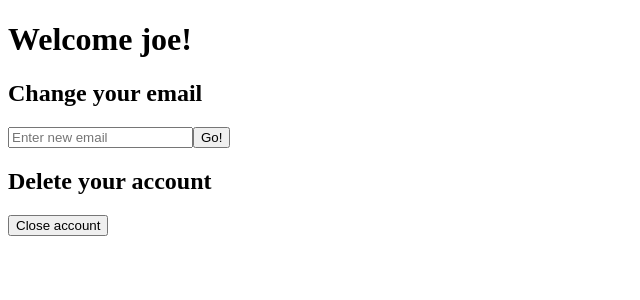
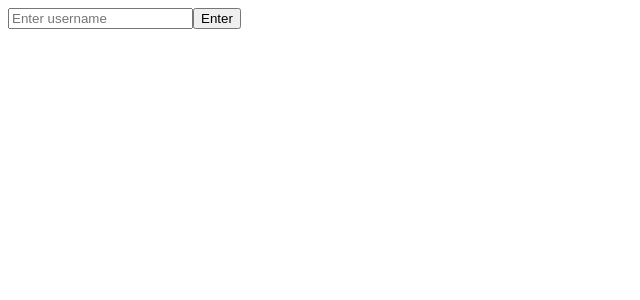
Before and after one commit to jacokyle01/type-wars, a React (Vite) app in the folder frontend/: page / in a window 1280 px wide. Shown: the top 300 px of the page, without its empty margins (0-640 px from the left). Built offline with nearby package versions, Linux system fonts and the light colour scheme.

Commit message:
implement login and registration w/ user saving

```diff
--- a/frontend/src/App.tsx
+++ b/frontend/src/App.tsx
@@ -4,14 +4,17 @@ import { Play } from './components/Play';
 import { Register } from './components/Register';
 import { Leaderboard } from './components/Leaderboard';
 import { Profile } from './components/Profile';
+import { Login } from './components/Login';
 
 const App = () => {
-  const [view, setView] = useState<View>('profile');
-  const [user, setUser] = useState<User>({ name: 'joe', id: 15 });
+  const [view, setView] = useState<View>('login');
+  const [user, setUser] = useState<User>({ name: '', id: 0 });
 
   switch (view) {
     case 'register':
-      return <Register setUser={setUser} setView={setView}></Register>;
+      return <Register setView={setView}></Register>;
+    case 'login':
+      return <Login setUser={setUser} setView={setView}></Login>
     case 'play':
       return <Play user={user} setView={setView}></Play>;
     case 'leaderboard':
--- a/frontend/src/components/Login.tsx
+++ b/frontend/src/components/Login.tsx
@@ -1,13 +1,15 @@
 import { useState } from 'react';
-import { View } from '../types/types';
+import { User, View } from '../types/types';
+import { getUser } from '../services/getUser';
 
 interface FormProps {
-  setName: (name: string) => void
-  setView: (view: View) => void
+  setUser: (user: User) => void;
+  setView: (view: View) => void;
 }
 
-export const Login: React.FC<FormProps> = ({setName ,setView}) => {
+export const Login: React.FC<FormProps> = ({ setUser, setView }) => {
   const [userInput, setUserInput] = useState('');
+  const [apiResult, setApiResult] = useState('');
 
   const handleChange = (e: React.FormEvent<HTMLInputElement>) => {
     setUserInput(e.currentTarget.value);
@@ -15,14 +17,30 @@ export const Login: React.FC<FormProps> = ({setName ,setView}) => {
 
   const handleSubmit = (e: React.FormEvent<HTMLFormElement>) => {
     e.preventDefault();
-    setName(userInput);
-    setView('play');
+    getUser({ username: userInput })
+      .then((data) => {
+        setApiResult('Success!');
+        console.log(data);
+        const { id, name } = data;
+        setUser({
+          id,
+          name,
+        });
+        setView('play');
+      })
+      .catch((error) => {
+        console.log('error: ', error);
+        setApiResult('Error logging in. Try again.');
+      });
   };
 
   return (
-    <form onSubmit={handleSubmit}>
-      <input value={userInput} onChange={handleChange} type="text" placeholder="Enter username"/>
-      <button>Enter</button>
-    </form>
+    <>
+      <form onSubmit={handleSubmit}>
+        <input value={userInput} onChange={handleChange} type="text" placeholder="Enter username" />
+        <button>Enter</button>
+      </form>
+      <h2>{apiResult}</h2>
+    </>
   );
 };
--- a/frontend/src/components/Register.tsx
+++ b/frontend/src/components/Register.tsx
@@ -1,12 +1,12 @@
 import { useState } from 'react';
-import { User, View } from '../types/types';
+import { View } from '../types/types';
+import { createAccount } from '../services/createAccount';
 
 interface FormProps {
-  setUser: (user: User) => void
-  setView: (view: View) => void
+  setView: (view: View) => void;
 }
 
-export const Register: React.FC<FormProps> = ({setUser, setView}) => {
+export const Register: React.FC<FormProps> = ({ setView }) => {
   const [userName, setUserName] = useState('');
   const [firstName, setFirstName] = useState('');
   const [lastName, setLastName] = useState('');
@@ -18,51 +18,52 @@ export const Register: React.FC<FormProps> = ({setUser, setView}) => {
 
   const handleChangeFirstName = (e: React.FormEvent<HTMLInputElement>) => {
     setFirstName(e.currentTarget.value);
-  }
+  };
 
   const handleChangeLastName = (e: React.FormEvent<HTMLInputElement>) => {
     setLastName(e.currentTarget.value);
-  }
+  };
 
   const handleChangeEmail = (e: React.FormEvent<HTMLInputElement>) => {
     setEmail(e.currentTarget.value);
-  }
+  };
 
   const handleSubmit = async (e: React.FormEvent<HTMLFormElement>) => {
     e.preventDefault();
-    const data = {
-        "name": "",
-        "id": 0
-    }
+    // const data = {
+    //     "name": "",
+    //     "id": 0
+    // }
+    createAccount({
+      username: userName,
+      forename: firstName,
+      surname: lastName,
+      email: email,
+    }).then(() => setView('login'));
 
-    console.log(userName);
-    console.log(firstName);
-    console.log(lastName);
-    console.log(email);
+    // try {
+    //   const response = await fetch('http://localhost:3000/api/user', {
+    //     method: 'POST',
+    //     headers: { 'content-type': 'application/json' },
+    //     body: JSON.stringify({
+    //       username: userName,
+    //       forename: firstName,
+    //       surname: lastName,
+    //       email: email,
+    //     }),
+    //   });
 
-    try {
-    const response = await fetch("http://localhost:3000/api/user", {
-                method: "POST",
-                headers: { "content-type": "application/json" },
-                body: JSON.stringify({
-                    username: userName,
-                    forename: firstName,
-                    surname: lastName,
-                    email: email
-            }),
-        })
+    //   const user = await response.json();
 
-        const user = await response.json();
+    //   data.name = userName;
+    //   data.id = user.id;
 
-        data.name = userName;
-        data.id = user.id;
+    //   setUser(data);
 
-        setUser(data);
-
-        setView('play');
-    } catch (error) {
-        console.error("Error:", error)
-    }
+    setView('login');
+    // } catch (error) {
+    //   console.error('Error:', error);
+    // }
   };
 
   return (
--- /dev/null
+++ b/frontend/src/services/createAccount.ts
@@ -0,0 +1,30 @@
+import axios from 'axios';
+
+export async function createAccount({
+  username,
+  forename,
+  surname,
+  email,
+}: {
+  username: string;
+  forename: string;
+  surname: string;
+  email: string;
+}) {
+  try {
+    const { data } = await axios({
+      data: {
+        username,
+        forename,
+        surname,
+        email,
+      },
+      method: 'POST',
+      url: `http://localhost:3000/api/user`,
+    });
+
+    return data;
+  } catch (error) {
+    console.error('error: ', error);
+  }
+}
--- /dev/null
+++ b/frontend/src/services/getUser.ts
@@ -0,0 +1,13 @@
+import axios from 'axios';
+
+export async function getUser({ username }: { username: string }) {
+  try {
+    const { data } = await axios({
+      url: `http://localhost:3000/api/user/name/${username}`,
+    });
+    return data;
+  } catch (error) {
+    console.error('error: ' + error);
+    throw "oops";
+  }
+}
```
